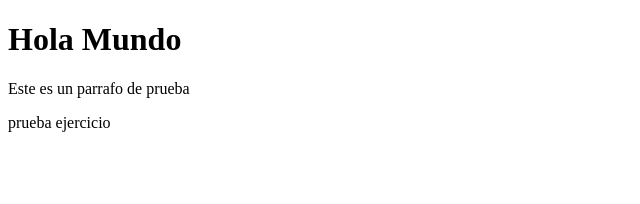
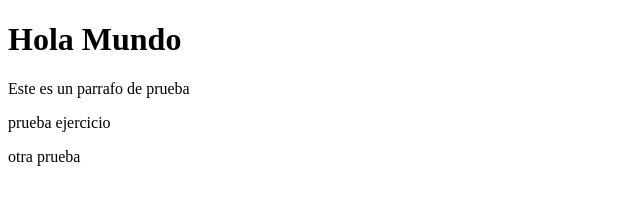
Before and after one commit to Alumnos2026/curso-web-responsive-2026-DavilaDominguez, a plain HTML site: page index.html in a window 1280 px wide. Shown: the full height of the page, 0-640 px from the left. Drawn offline with Linux system fonts and the light colour scheme.

Commit message:
Primer commit

```diff
--- a/index.html
+++ b/index.html
@@ -9,5 +9,6 @@
     <h1>Hola Mundo</h1>
     <p>Este es un parrafo de prueba</p>
     <p>prueba ejercicio</p>
+    <p>otra prueba</p>
 </body>
 </html>
```
